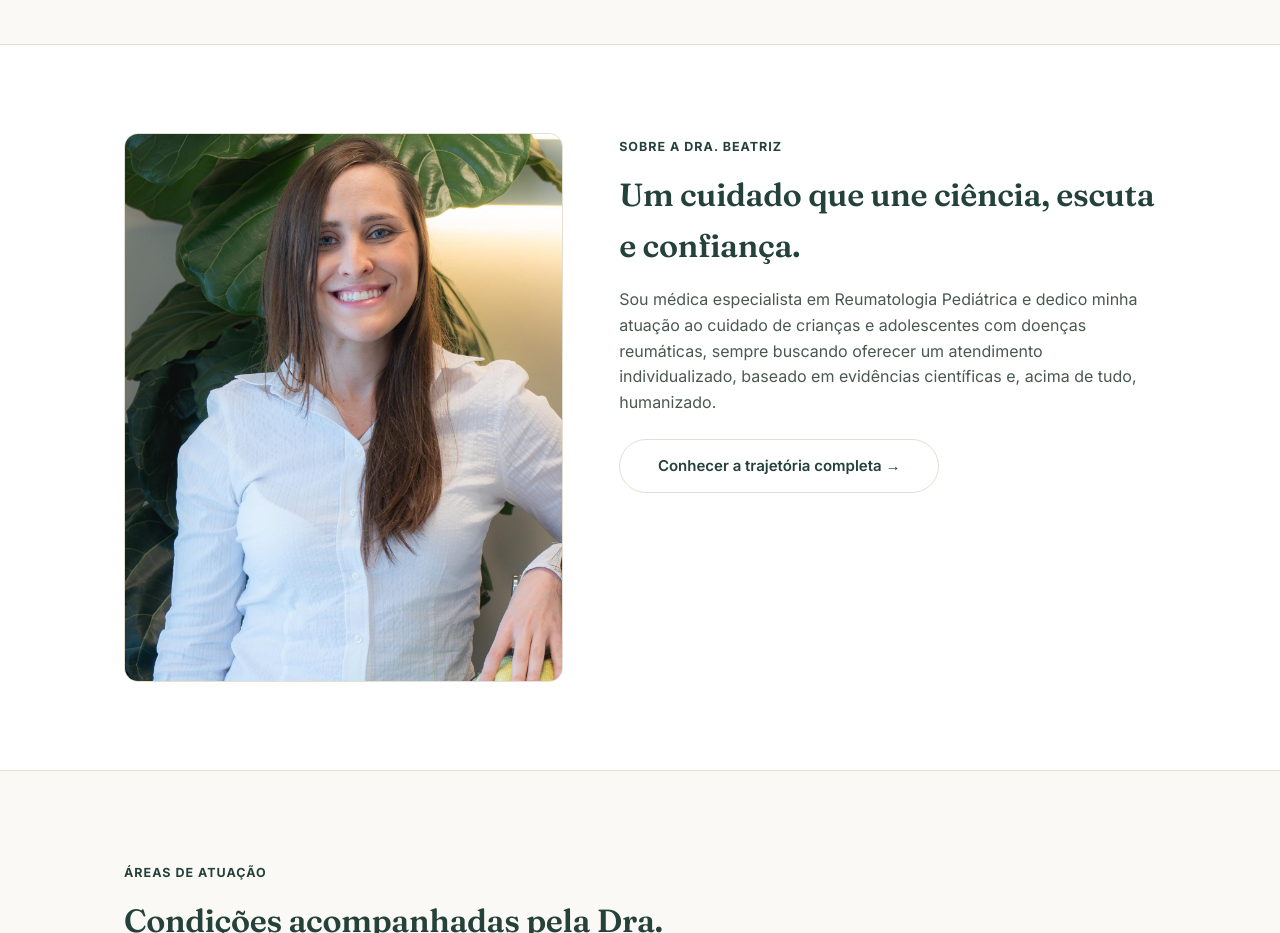
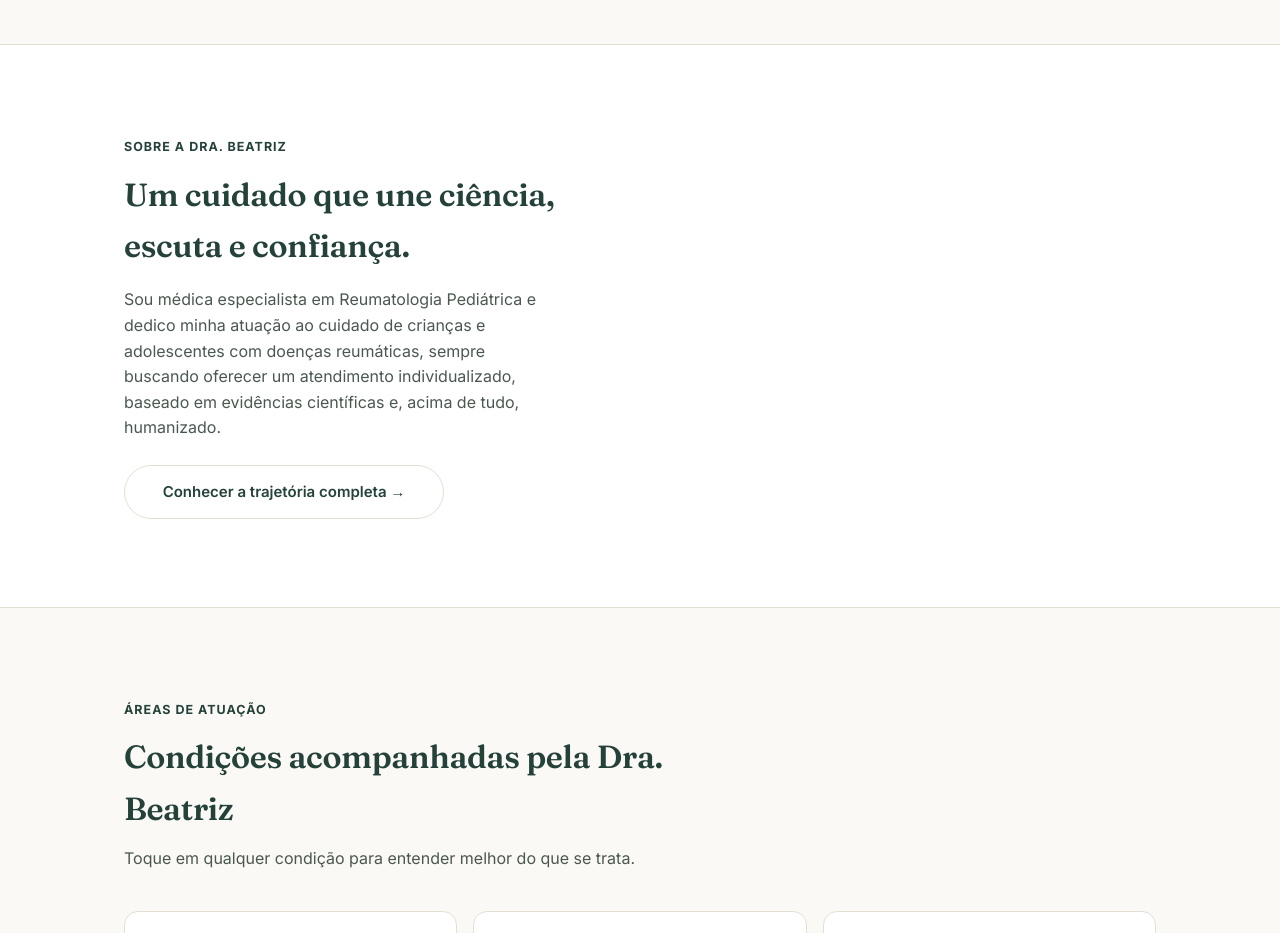
Before and after one commit to elly-rezende/beatriz-rosa-site, a website: page index.html in a window 1280 px wide. Shown: the part 840-1773 px from the top of the page. Drawn offline with Linux system fonts and the light colour scheme.

Commit message:
Remove foto duplicada na previa do Sobre na home

```diff
--- a/index.html
+++ b/index.html
@@ -110,10 +110,7 @@
 
 <!-- SOBRE (prévia curta — texto completo está em sobre.html) -->
 <section id="sobre" class="section about">
-  <div class="wrap about-grid">
-    <div class="about-photo">
-      <img src="beatriz-2.jpeg" alt="Dra. Beatriz Rosa">
-    </div>
+  <div class="wrap about-grid about-grid-text-only">
     <div>
       <span class="eyebrow">Sobre a Dra. Beatriz</span>
       <h2 style="margin-top:10px;">Um cuidado que une ciência, escuta e confiança.</h2>
```
